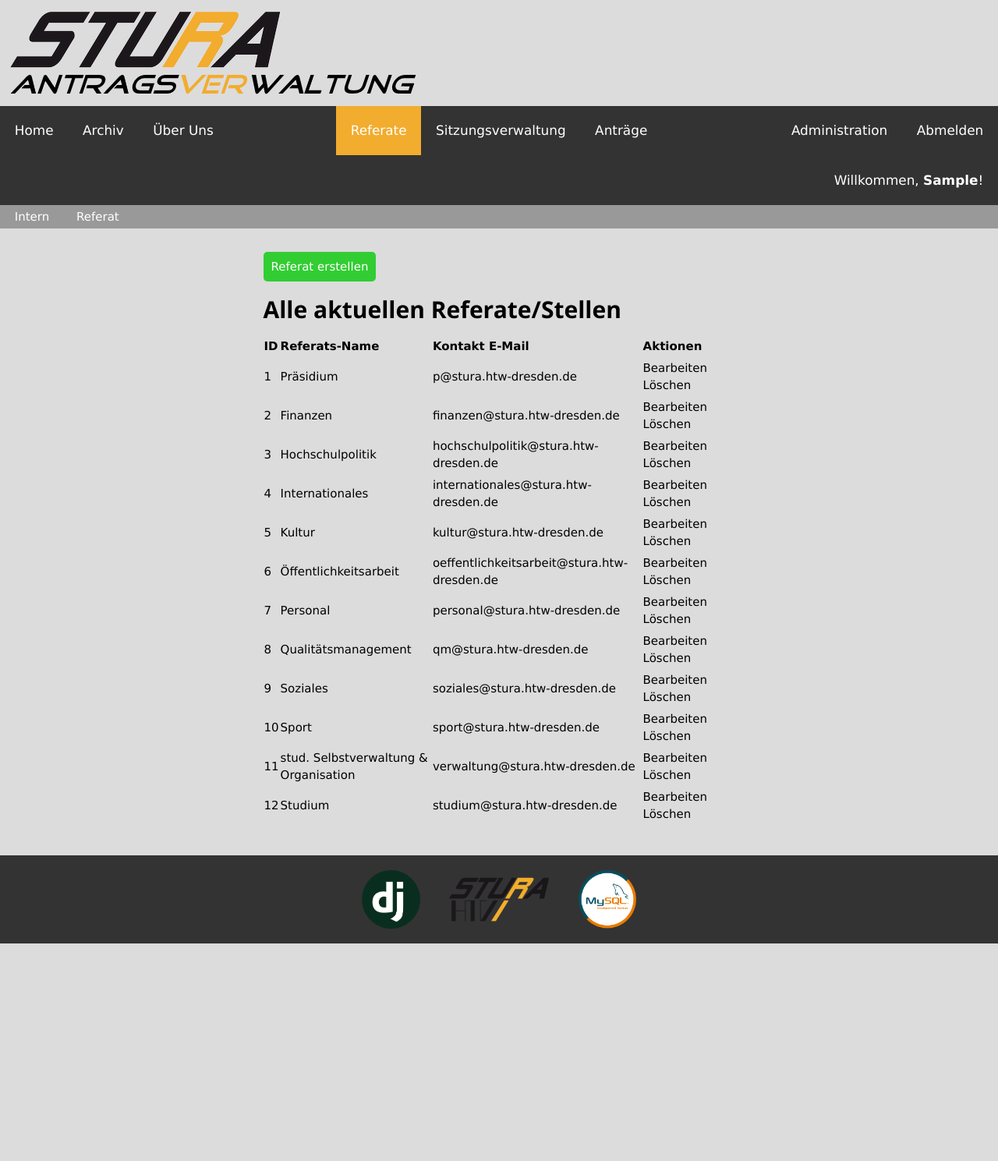
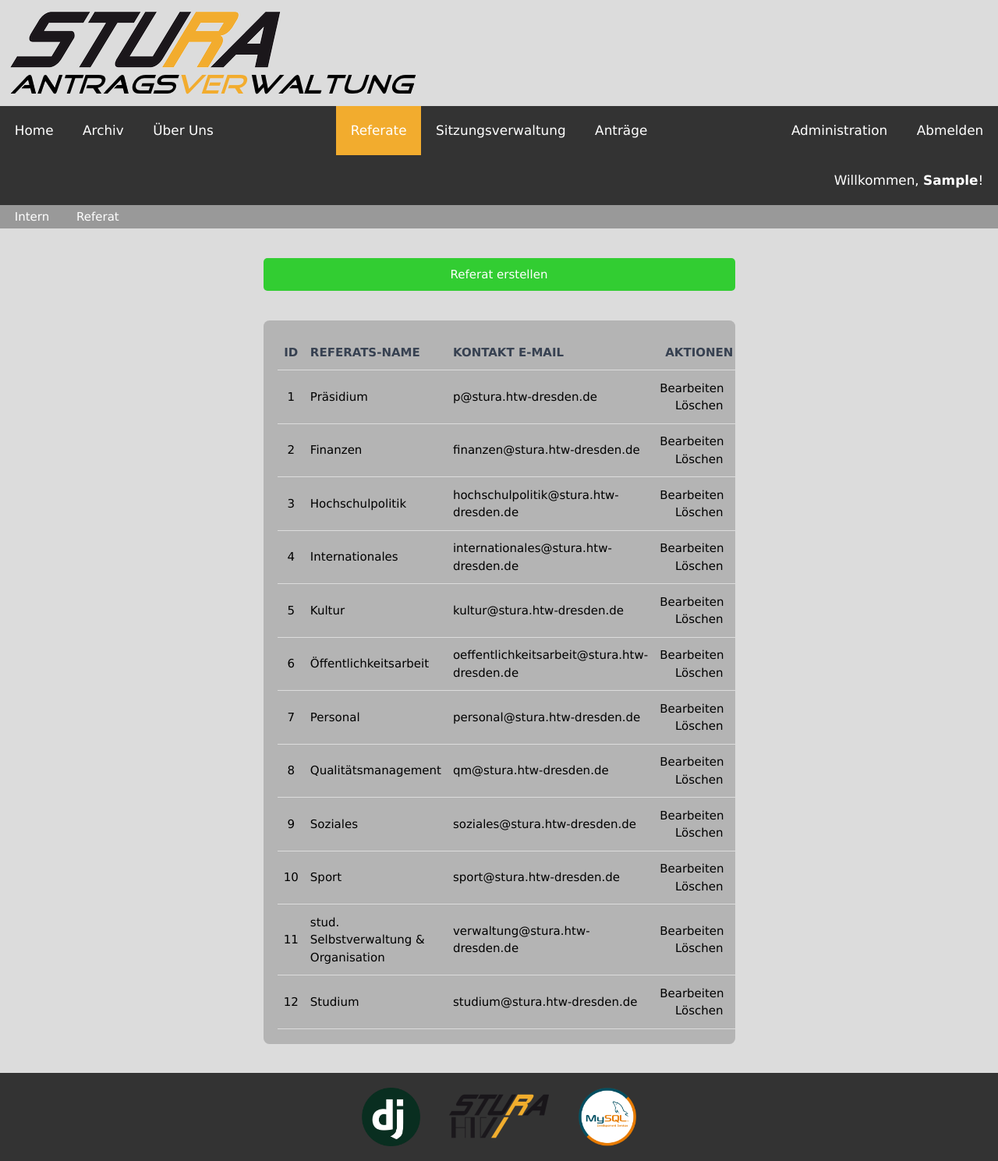
Before and after one commit to ABV-Tool/ABV_Tool, a Django app: page /intern/referatsverwaltung/ in a window 1280 px wide. Shown: the whole page at 78% size. Before the commit the page ends 1210 px from the top, so only its background shows below. Run offline with Django 4.2, Linux system fonts and the light colour scheme; the visitor is signed in with stand-in values (Sample User, id 1); data comes from the database, SQL or seed files in the repository; some libraries are stand-ins or nearby versions.

Commit message:
updated tables

```diff
--- a/src/abv/Antragstool/static/css/dist/styles.css
+++ b/src/abv/Antragstool/static/css/dist/styles.css
@@ -940,6 +944,10 @@ select {
   table-layout: auto;
 }
 
+.border-collapse {
+  border-collapse: collapse;
+}
+
 .border-separate {
   border-collapse: separate;
 }
@@ -1058,6 +1078,31 @@ select {
 .border-red-500 {
   --tw-border-opacity: 1;
   border-color: rgb(239 68 68 / var(--tw-border-opacity));
+}
+
+.border-\[\#b4b4b4\] {
+  --tw-border-opacity: 1;
+  border-color: rgb(180 180 180 / var(--tw-border-opacity));
+}
+
+.border-\[\#dcdcdc\] {
+  --tw-border-opacity: 1;
+  border-color: rgb(220 220 220 / var(--tw-border-opacity));
+}
+
+.border-white {
+  --tw-border-opacity: 1;
+  border-color: rgb(255 255 255 / var(--tw-border-opacity));
+}
+
+.border-b-\[\#dcdcdc\] {
+  --tw-border-opacity: 1;
+  border-bottom-color: rgb(220 220 220 / var(--tw-border-opacity));
+}
+
+.border-s-amber-50 {
+  --tw-border-opacity: 1;
+  border-inline-start-color: rgb(255 251 235 / var(--tw-border-opacity));
 }
 
 .bg-\[\#333333\] {
@@ -1145,6 +1190,46 @@ select {
   background-color: rgb(153 153 153 / var(--tw-bg-opacity));
 }
 
+.bg-gray-50 {
+  --tw-bg-opacity: 1;
+  background-color: rgb(249 250 251 / var(--tw-bg-opacity));
+}
+
+.bg-white {
+  --tw-bg-opacity: 1;
+  background-color: rgb(255 255 255 / var(--tw-bg-opacity));
+}
+
+.bg-\[\#999999\] {
+  --tw-bg-opacity: 1;
+  background-color: rgb(153 153 153 / var(--tw-bg-opacity));
+}
+
+.bg-\[\#fff\] {
+  --tw-bg-opacity: 1;
+  background-color: rgb(255 255 255 / var(--tw-bg-opacity));
+}
+
+.bg-\[\#d8d8d8\] {
+  --tw-bg-opacity: 1;
+  background-color: rgb(216 216 216 / var(--tw-bg-opacity));
+}
+
+.bg-\[\#d6d6d6\] {
+  --tw-bg-opacity: 1;
+  background-color: rgb(214 214 214 / var(--tw-bg-opacity));
+}
+
+.bg-\[\#b4b4b4\] {
+  --tw-bg-opacity: 1;
+  background-color: rgb(180 180 180 / var(--tw-bg-opacity));
+}
+
+.bg-\[\#b0b0b0\] {
+  --tw-bg-opacity: 1;
+  background-color: rgb(176 176 176 / var(--tw-bg-opacity));
+}
+
 .fill-current {
   fill: currentColor;
 }
@@ -1193,6 +1278,21 @@ select {
   padding-bottom: 1rem;
 }
 
+.px-6 {
+  padding-left: 1.5rem;
+  padding-right: 1.5rem;
+}
+
+.py-3 {
+  padding-top: 0.75rem;
+  padding-bottom: 0.75rem;
+}
+
+.px-2 {
+  padding-left: 0.5rem;
+  padding-right: 0.5rem;
+}
+
 .pb-3 {
   padding-bottom: 0.75rem;
 }
@@ -1249,8 +1361,22 @@ select {
   line-height: 1.75rem;
 }
 
+.text-5xl {
+  font-size: 3rem;
+  line-height: 1;
+}
+
+.text-4xl {
+  font-size: 2.25rem;
+  line-height: 2.5rem;
+}
+
 .font-bold {
   font-weight: 700;
+}
+
+.uppercase {
+  text-transform: uppercase;
 }
 
 .italic {
--- a/src/abv/Antragstool/templates/pages/intern/referatsverwaltung.html
+++ b/src/abv/Antragstool/templates/pages/intern/referatsverwaltung.html
@@ -18,37 +18,34 @@
 
     <div class="ml-80 mr-80">
 
-        <div class="w-full">
-            <a href="{% url 'referat-erstellen' %}" class="btn btn-success w-full hover:cursor-pointer">
+        <div class="flex flex-row mt-3 text-center">
+            <a href="{% url 'referat-erstellen' %}" class="btn btn-success p-5 w-full hover:cursor-pointer">
                 <i class="fa-solid fa-circle-plus"></i> Referat erstellen
             </a>
         </div>
 
-        <table class="table-auto w-full text-left overflow-x-auto mt-3 border-separate border-spacing-y-1">
-            <caption class="text-left">
-                <h2><b>Alle aktuellen Referate/Stellen</b></h2>
-            </caption>
-            <thead>
-                <tr>
-                    <th scope="col">ID</th>
-                    <th scope="col">Referats-Name</th>
-                    <th scope="col">Kontakt E-Mail</th>
-                    <th scope="col">Aktionen</th>
-                    <th></th>
+        <div class="relative overflow-x-auto bg-[#b4b4b4] p-5 mt-10 rounded-lg">
+            <table class="table-auto w-full text-left overflow-x-auto border-collapse border-spacing-y-2">
+                <thead class="text-gray-700 uppercase">
+                    <tr class="border-b border-b-[#dcdcdc]">
+                        <th scope="col" class="px-2 py-3 text-center">ID</th>
+                        <th scope="col" class="px-2 py-3">Referats-Name</th>
+                        <th scope="col" class="px-2 py-3">Kontakt E-Mail</th>
+                        <th scope="col" class="px-2 py-3 text-center">Aktionen</th>
                     </tr>
                 </thead>
                 <tbody>
                     {% for referat in referate %}
-                <tr>
-                    <td>{{ referat.refID }}</td>
-                    <td>{{ referat.refName }}</td>
-                    <td>{{ referat.refEmail }}</td>
-                    <td>
-                        <a href="{% url 'referat-bearbeiten' refID=referat.refID %}" class="hover:cursor-pointer mr-5">
+                    <tr class="border-b border-b-[#dcdcdc]">
+                        <td class="px-2 py-3 text-center">{{ referat.refID }}</td>
+                        <td class="px-2 py-3">{{ referat.refName }}</td>
+                        <td class="px-2 py-3">{{ referat.refEmail }}</td>
+                        <td class="px-2 py-3 text-center">
+                            <a href="{% url 'referat-bearbeiten' refID=referat.refID %}" class="hover:cursor-pointer hover:text-stura-orange mr-5">
                                 <i class="fa-solid fa-pen-to-square"></i> Bearbeiten
                             </a>
 
-                        <a href="{% url 'referat-loeschen' refID=referat.refID %}" class="hover:cursor-pointer">
+                            <a href="{% url 'referat-loeschen' refID=referat.refID %}" class="hover:cursor-pointer hover:text-stura-orange">
                                 <i class="fa-solid fa-trash-can"></i> Löschen
                             </a>
                         </td>
@@ -56,6 +53,7 @@
                     {% endfor %}
                 </tbody>
             </table>
+        </div>
 
         <!-- Feedback: Anzeigen von Fehlermeldungen/Rückmeldungen -->
         {% if messages %}
--- a/src/abv/Antragstool/templates/pages/intern/sitzung/anlegen.html
+++ b/src/abv/Antragstool/templates/pages/intern/sitzung/anlegen.html
@@ -19,15 +19,12 @@
     <form method="POST" action="" class="ml-96 mr-96">
         {% csrf_token %}
 
-        <h1 class="text-center"><b>{{ title }}</b></h1>
-
-
         <div class="relative py-4 mt-5 mb-4">
             <div class="absolute inset-0 flex items-center">
                 <div class="w-full border-b border-gray-700"></div>
             </div>
             <div class="relative flex justify-center">
-                <span class="bg-[#dcdcdc] px-4 text-3xl text-black"></span>
+                <span class="bg-[#dcdcdc] px-4 text-4xl text-black">{{ title }}</span>
             </div>
         </div>
 
```
Also changed, not shown: other parts of src/abv/Antragstool/static/css/dist/styles.css (+53 -0 lines), src/abv/Antragstool/templates/pages/intern/antragsverwaltung.html (+18 -21 lines), src/abv/Antragstool/templates/pages/intern/sitzung/verwalten.html (+27 -26 lines), src/abv/Antragstool/templates/pages/intern/sitzungsverwaltung.html (+18 -20 lines). Lines whose indentation alone changed are shown as unchanged.
